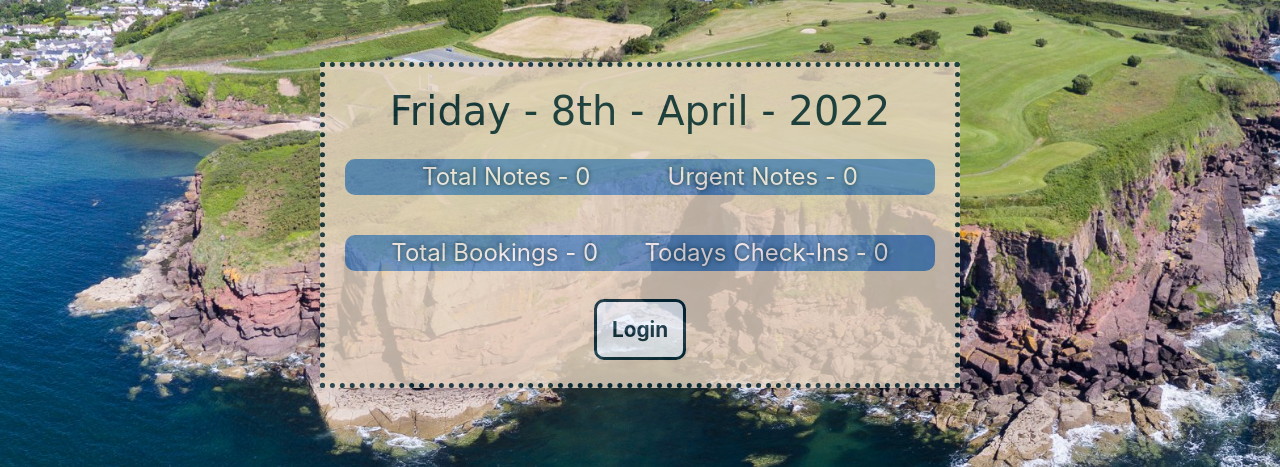
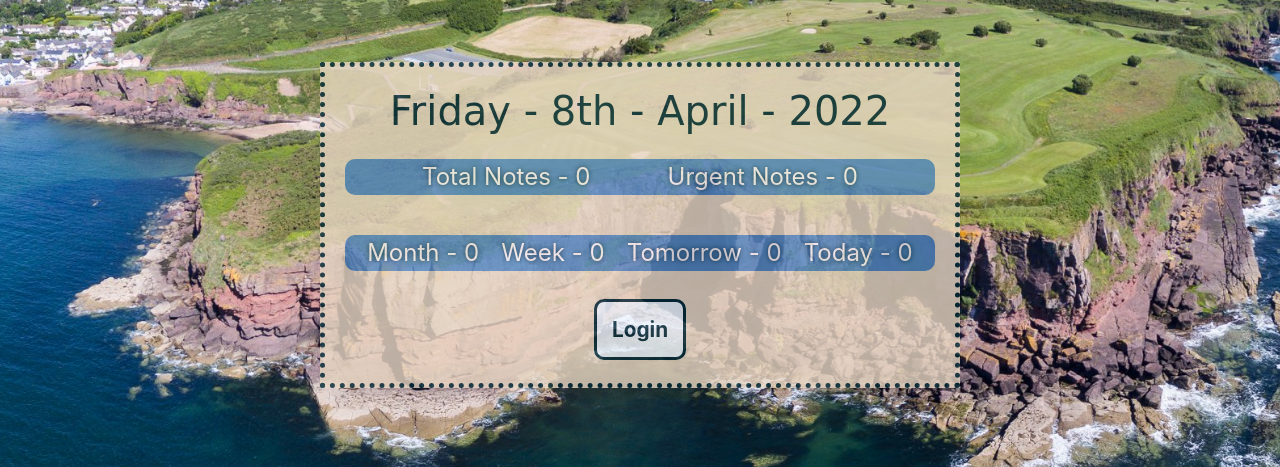
Before and after one commit to Aramantos/GolfClubPortal, a Django app: page / in a window 1280 px wide; the page is wider, and only the part inside the window is pictured. Shown: the part 227-694 px from the top of that part. Run offline with Django 3.2, Linux system fonts and the light colour scheme; data that the repository does not hold is empty; some libraries are stand-ins or nearby versions.

Commit message:
update booking filters

```diff
--- a/bookings/static/bookings/css/bookings.css
+++ b/bookings/static/bookings/css/bookings.css
@@ -214,3 +214,7 @@ td, th {
 tr:nth-child(even) {
     background-color: #dddddd;
 }
+
+#divider:hover {
+    text-decoration: none;
+}
--- a/home/templates/home/index.html
+++ b/home/templates/home/index.html
@@ -36,21 +36,55 @@
         </div>
         <div>
             <ul id="checkin-info" class="d-flex">
-                <li>
-                    <a href="{% url 'view_bookings' %}">
-                        Total Bookings - {{ bookings|length }}
-                    </a>
-                </li>
-                {% if tday_bookings|length > 0 %}
+                {% if bookings_month|length > 0 %}
                     <li class="look-at-me">
-                        <a href="{% url 'view_bookings' %}">
-                            Todays Check-Ins - {{ tday_bookings|length }}
+                        <a href="{% url 'view_bookings' %}?next_month">
+                            Month - {{ bookings_month|length }}
                         </a>
                     </li>
                 {% else %}
                     <li>
-                        <a href="{% url 'view_bookings' %}">
-                            Todays Check-Ins - {{ tday_bookings|length }}
+                        <a href="{% url 'view_bookings' %}?next_month">
+                            Month - {{ bookings_month|length }}
+                        </a>
+                    </li>
+                {% endif %}
+                {% if bookings_week|length > 0 %}
+                    <li class="look-at-me">
+                        <a href="{% url 'view_bookings' %}?next_seven_days">
+                            Week - {{ bookings_week|length }}
+                        </a>
+                    </li>
+                {% else %}
+                    <li>
+                        <a href="{% url 'view_bookings' %}?next_seven_days">
+                            Week - {{ bookings_week|length }}
+                        </a>
+                    </li>
+                {% endif %}
+                {% if tmrw_bookings|length > 0 %}
+                    <li class="look-at-me">
+                        <a href="{% url 'view_bookings' %}?next_day">
+                            Tomorrow - {{ tmrw_bookings|length }}
+                        </a>
+                    </li>
+                {% else %}
+                    <li>
+                        <a href="{% url 'view_bookings' %}?next_day">
+                            Tomorrow - {{ tmrw_bookings|length }}
+                        </a>
+                    </li>
+                {% endif %}
+                {% if tday_bookings|length > 0 %}
+                    <li class="look-at-me">
+                        <a href="{% url 'view_bookings' %}?this_day">
+                            Today - {{ tday_bookings|length }}
+                        </a>
+                    </li>
+                {% else %}
+                    <li>
+                        <a href="{% url 'view_bookings' %}this_day">
+                            Today - {{ tday_bookings|length }}
                         </a>
                     </li>
                 {% endif %}
--- a/home/views.py
+++ b/home/views.py
@@ -3,7 +3,7 @@ from django.shortcuts import render
 from notes.models import Note
 from bookings.models import Booking
 
-from datetime import date
+from datetime import date, timedelta
 
 
 def index(request):
@@ -12,17 +12,27 @@ def index(request):
     notes = Note.objects.all()
     bookings = Booking.objects.all()
 
-    urgent = notes.filter(urgent = True)
+    urgent = notes.filter(urgent=True)
 
     tday = date.today()
-    tday_bookings = bookings.filter(checkin_date = tday)
+    tmrw = tday + timedelta(days=1)
+    next_seven_days = date.today() + timedelta(days=7)
+    next_month = date.today() + timedelta(days=30)
+    tday_bookings = bookings.filter(checkin_date=tday)
+    tmrw_bookings = bookings.filter(checkin_date=tmrw)
+    bookings_month = bookings.filter(checkin_date__gte=tday, checkin_date__lte=next_month)
+    bookings_week = bookings.filter(checkin_date__gte=tday, checkin_date__lte=next_seven_days)
 
     context = {
         'notes': notes,
         'urgent': urgent,
-
         'bookings': bookings,
         'tday_bookings': tday_bookings,
+        'tmrw_bookings': tmrw_bookings,
+        'next_seven_days': next_seven_days,
+        'next_month': next_month,
+        'bookings_month': bookings_month,
+        'bookings_week': bookings_week,
     }
 
     return render(request, 'home/index.html', context)
```
Also changed, not shown: bookings/templates/bookings/bookings.html (+17 -5 lines), bookings/templates/bookings/housing.html (+4 -4 lines), bookings/views.py (+16 -15 lines).
